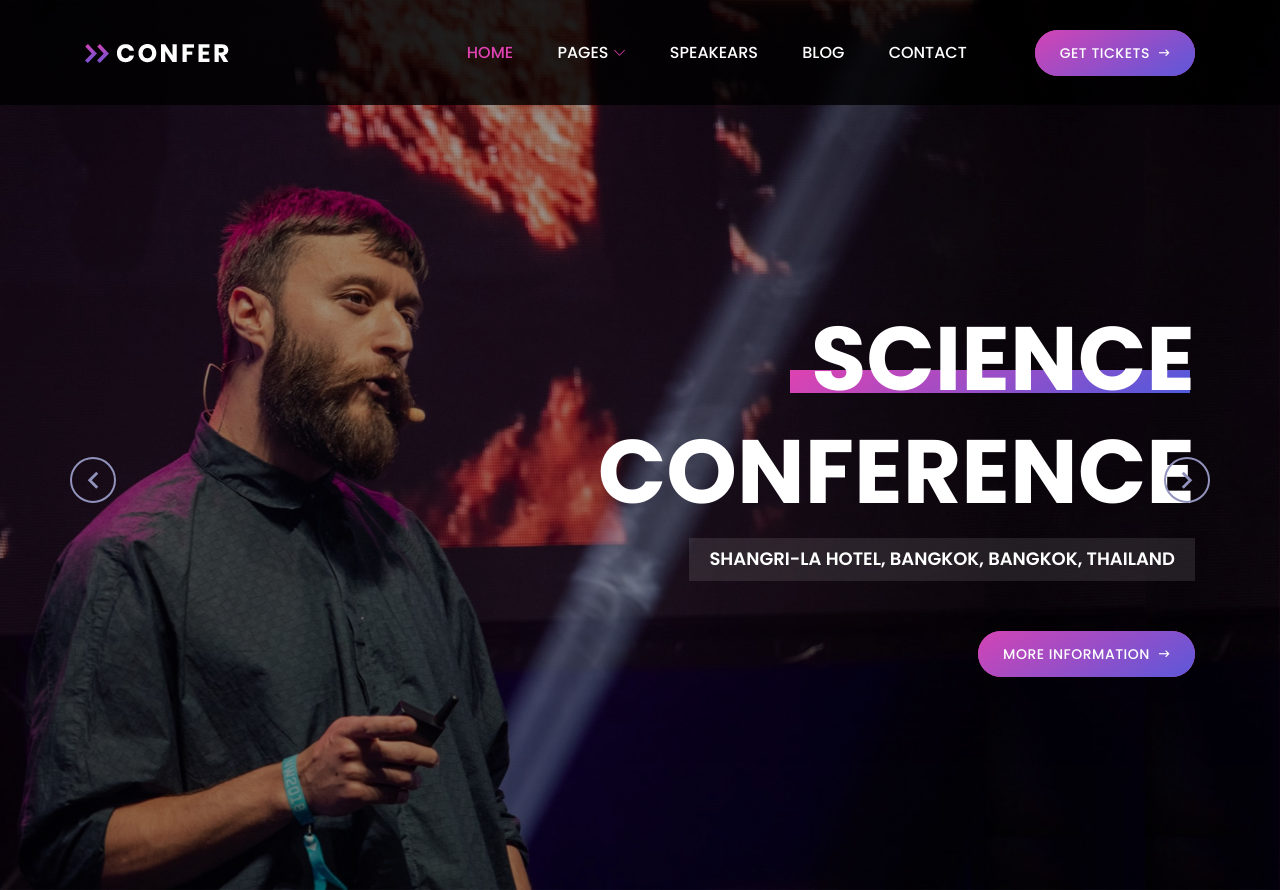
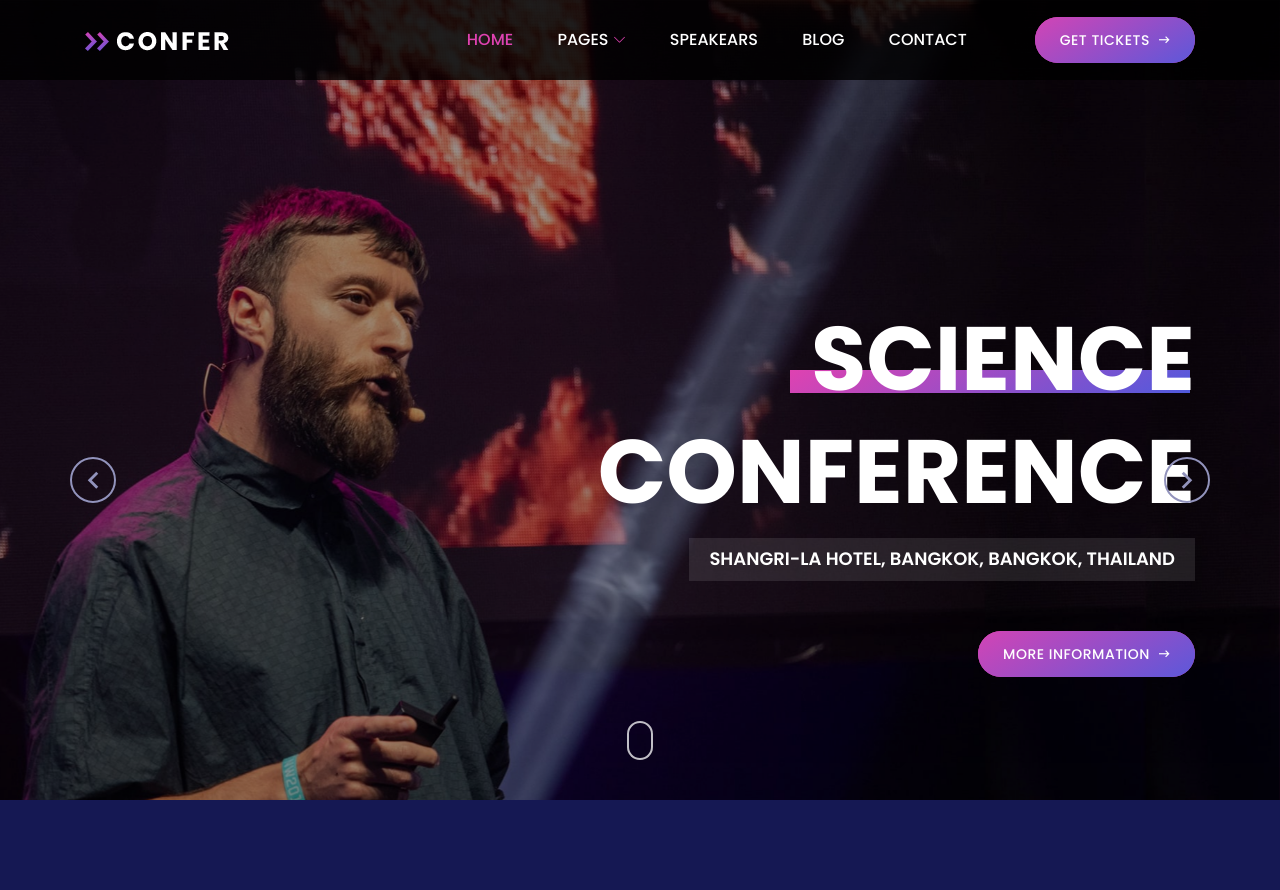
Before and after one commit to SlickDesigns/Confer, a website: page index.html in a window 1280 px wide. Shown: the top 890 px of the page. Drawn offline with Linux system fonts and the light colour scheme; files whose address does not match are found by name.

Commit message:
My commit

```diff
--- a/style.css
+++ b/style.css
@@ -697,7 +697,7 @@ input:required {
     -webkit-transition-duration: 500ms;
     -o-transition-duration: 500ms;
     transition-duration: 500ms;
-    height: 105px;
+    height: 80px;
     padding: 0; }
     @media only screen and (max-width: 767px) {
       .classy-nav-container .classy-navbar .nav-brand {
@@ -774,7 +774,9 @@ input:required {
 /* :: 8.0 Hero Area CSS */
 .welcome-area {
   position: relative;
-  z-index: 1; }
+  z-index: 1;
+  max-height: 100vh;
+}
   .welcome-area .icon-scroll {
     width: 26px;
     height: 39px;
```
